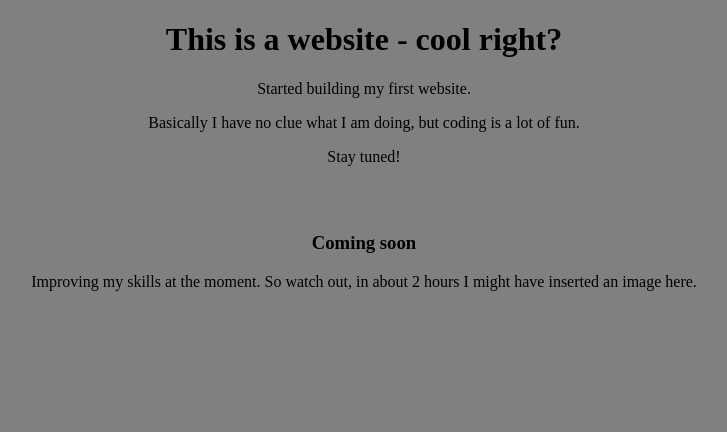
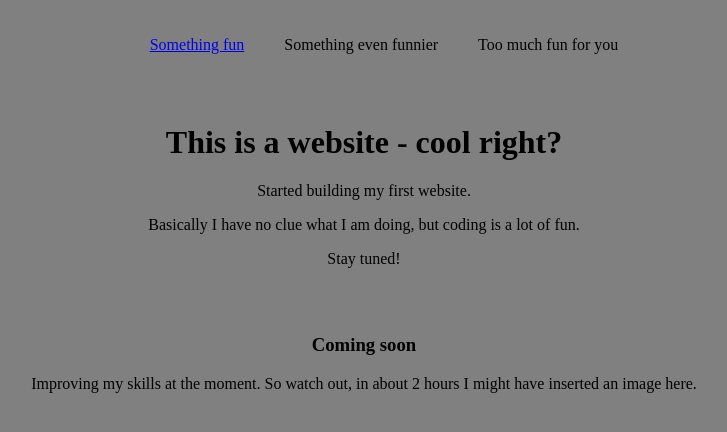
Before and after one commit to DanielaDiesDas/gutenscharf.github.io, a plain HTML site: page index.html in a window 1280 px wide. Shown: the whole page, without its empty margins (276-1003 px from the left). Drawn offline with Linux system fonts and the light colour scheme.

Commit message:
Add styling

```diff
--- a/css/main.css
+++ b/css/main.css
@@ -18,7 +18,19 @@ background: grey;
 .header,
 .content,
 .sidebar,
-.wrapper {
+.wrapper,
+.nav {
   margin-bottom: 50px;
   text-align: center;
 }
+
+.nav ul {
+  display: flex;
+  justify-content: center;
+  align-content: flex-start;
+}
+
+.nav li {
+  list-style: none;
+  padding: 20px;
+}
--- a/index.html
+++ b/index.html
@@ -7,6 +7,14 @@
   </head>
   <body>
     <div class="wrapper">
+      <nav class="nav">
+        <ul>
+          <li> <a href="https://media.giphy.com/media/87NS05bya11mg/giphy.gif" >Something fun </a> </li>
+          <li>Something even funnier</li>
+          <li>Too much fun for you</li>
+        </ul>
+      </nav>
+
       <h1>This is a website - cool right?</h1>
         <p>Started building my first website.</p>
         <p>Basically I have no clue what I am doing, but coding is a lot of fun.</p>
```
